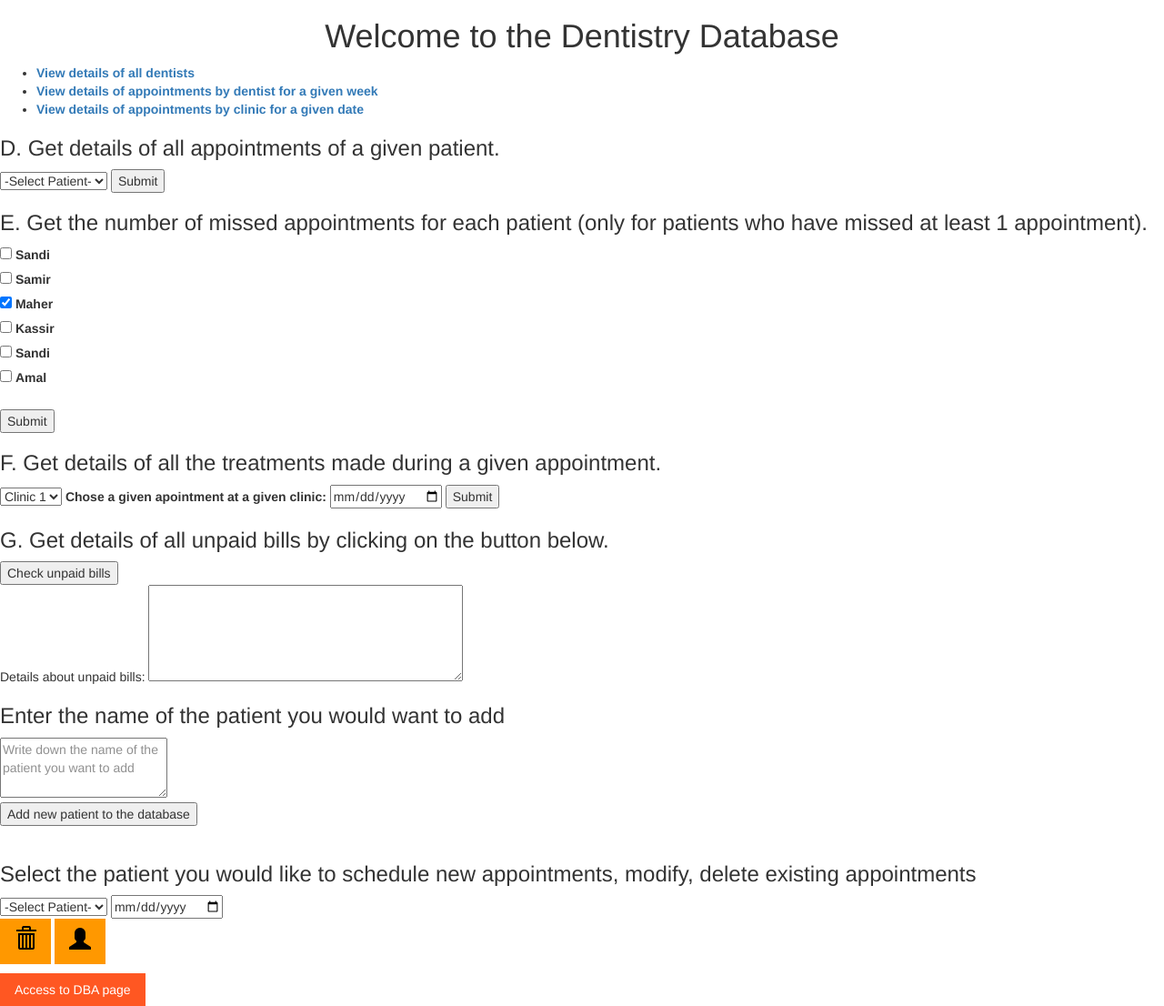
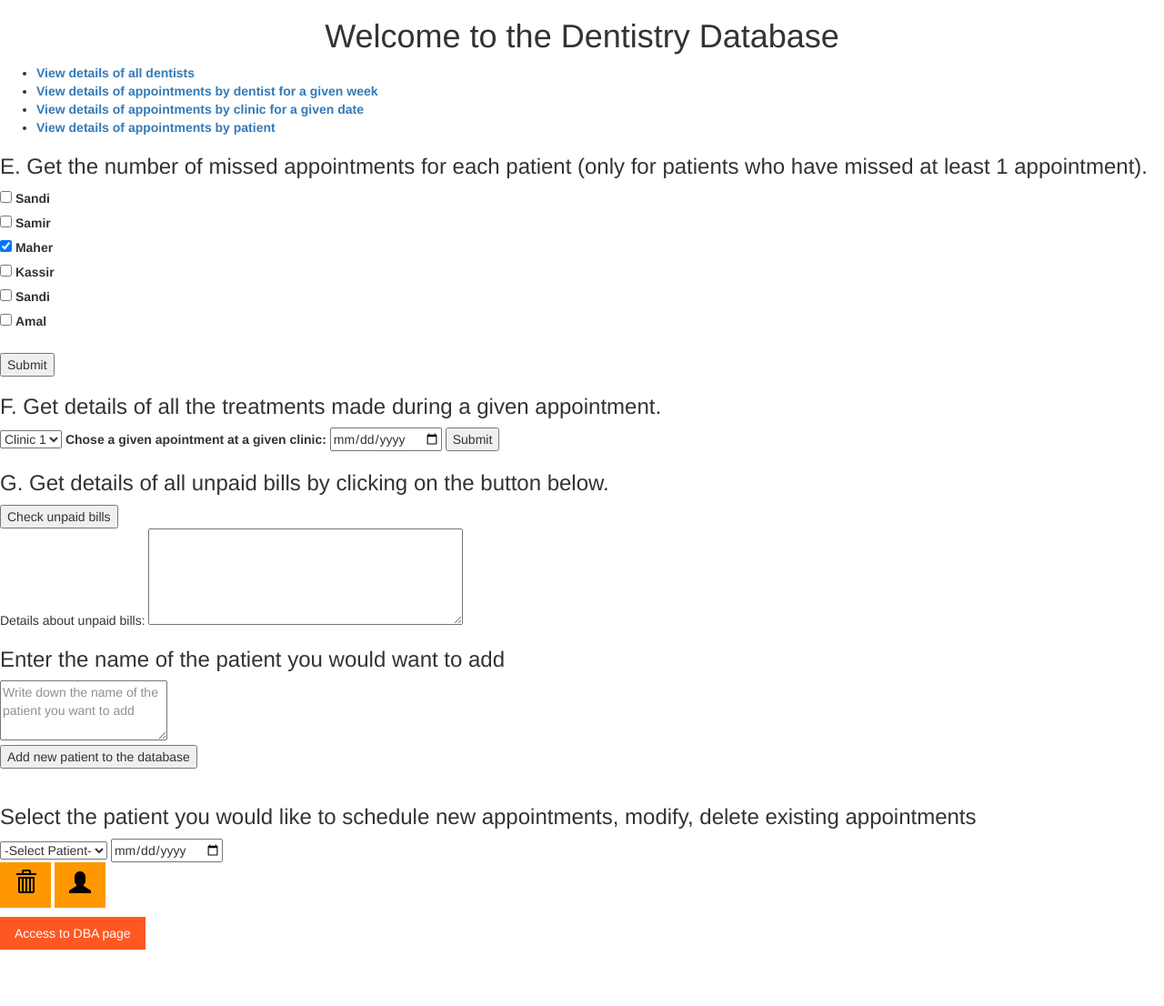
Before and after one commit to daniakalomiris/dental-clinic-database, a PHP site: page / in a window 1280 px wide. Shown: the whole page at 91% size. After the commit the page ends 1044 px from the top, so only its background shows below. Run offline with PHP 8.4, Linux system fonts and the light colour scheme.

Commit message:
refactor dropdown options

```diff
--- a/index.php
+++ b/index.php
@@ -5,41 +5,9 @@
     <li><a href="dentistDetails.php"><strong>View details of all dentists</strong></a></li>
     <li><a href="appointmentsByDentist.php"><strong>View details of appointments by dentist for a given week</strong></a></li>
     <li><a href="appointmentsByClinic.php"><strong>View details of appointments by clinic for a given date</strong></a></li>
+    <li><a href="appointmentsByPatient.php"><strong>View details of appointments by patient</strong></a></li>
 
 </ul>
-
-<h3>
-    D. Get details of all appointments of a given patient.
-</h3>
-<form action = "SHOULD BE THE PHP CODE HERE">
-    <select name = "dropdown">
-        <option value = "Patient 0" selected>-Select Patient-</option>
-        <option value = "Patient 1">Alaa</option>
-        <option value = "Patient 2">Nedjma</option>
-        <option value = "Patient 3">Nani</option>
-        <option value = "Patient 4">Zaha</option>
-        <option value = "Patient 5">Zalema</option>
-        <option value = "Patient 6">Shiri</option>
-        <option value = "Patient 7">Kassir</option>
-        <option value = "Patient 8">Hend</option>
-        <option value = "Patient 9">Nesma</option>
-        <option value = "Patient 10">Samir</option>
-        <option value = "Patient 11">Samantha</option>
-        <option value = "Patient 12">Sami</option>
-        <option value = "Patient 13">Samantha</option>
-        <option value = "Patient 14">Sandi</option>
-        <option value = "Patient 15">Karma</option>
-        <option value = "Patient 16">Alaa</option>
-        <option value = "Patient 17">Manyal</option>
-        <option value = "Patient 18">Amal</option>
-        <option value = "Patient 19">Manal</option>
-        <option value = "Patient 20">Asma</option>
-        <option value = "Patient 21">Nader</option>
-        <option value = "Patient 22">Maher</option>
-    </select>
-
-    <input type="submit" name="submit" value="Submit">
-</form>
 
 <!--
 <p> SPACE TO PUT THE ANSWERS OF THE REQUIRED QUERY </p>
```
Also changed, not shown: appointmentsByClinic.php (+6 -3 lines), appointmentsByDentist.php (+6 -10 lines), appointmentsByPatient.php (added).
